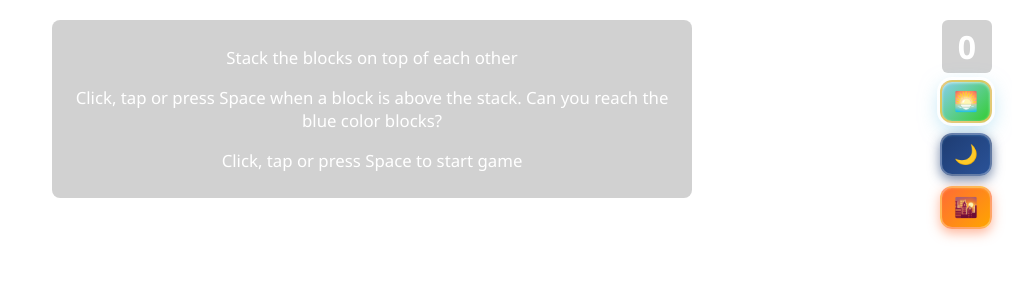
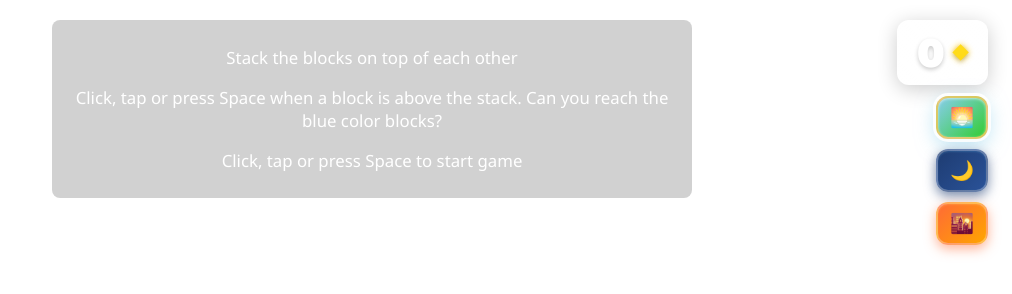
Before and after one commit to maitri-vv/3D-Blockstack, a plain HTML site: page index.html in a window 1280 px wide. Shown: the whole page, without its empty margins (268-1280 px from the left). Drawn offline with nearby package versions, Linux system fonts and the light colour scheme; a script that the page names is missing.

Commit message:
fixed the css of score box

```diff
--- a/index.html
+++ b/index.html
@@ -90,7 +90,7 @@
   <div id="score">0</div>
 
   <!-- Theme Buttons -->
-  <div id="theme-controls" style="position: absolute; top: 80px; right: 20px; z-index: 1000; display: flex; gap: 10px; flex-direction: column;">
+  <div id="theme-controls">
     <button id="theme-default" class="theme-btn active" title="Default Theme">🌅</button>
     <button id="theme-night" class="theme-btn" title="Night Theme">🌙</button>
     <button id="theme-sunset" class="theme-btn" title="Sunset Theme">🌇</button>
--- a/script.js
+++ b/script.js
@@ -430,8 +430,13 @@ function splitBlockAndAddNextOneIfOverlaps() {
     addLayer(nx, nz, top.width, top.depth, dir === "x" ? "z" : "x");
 
     playPlaceSound();
-    if (scoreElement) scoreElement.innerText = `${stack.length - 1} ◆`;
-    addLayer(nextX, nextZ, newWidth, newDepth, nextDirection);
+    if (scoreElement) {
+      scoreElement.innerText = stack.length - 2;
+      scoreElement.classList.add("score-updated");
+      setTimeout(() => {
+        scoreElement.classList.remove("score-updated");
+      }, 400); // Remove class after animation duration
+    }
   } else {
     missedTheSpot();
   }
--- a/style.css
+++ b/style.css
@@ -325,13 +325,43 @@ body {
 #score {
   position: absolute;
   top: clamp(8px, 2.5vh, 20px);
-  right: clamp(8px, 2.5vw, 20px);
-  font-size: clamp(1rem, 3.5vw, 2rem);
-  font-weight: bold;
-  padding: 0.3rem 1rem;
-  background: rgb(0 0 0 / 18%);
-  border-radius: 6px;
+  right: clamp(12px, 2.5vw, 24px);
+  font-family: "Montserrat", sans-serif;
+  font-size: clamp(1.5rem, 4vw, 2.5rem);
+  font-weight: 900;
+  padding: 0.5rem 1.25rem;
+  background: linear-gradient(145deg, rgba(255, 255, 255, 0.25), rgba(255, 255, 255, 0.1));
+  border-radius: 12px;
+  box-shadow: 0 4px 20px rgba(0, 0, 0, 0.2), inset 0 1px 1px rgba(255, 255, 255, 0.3);
+  text-shadow: 0 2px 4px rgba(0, 0, 0, 0.2);
+  backdrop-filter: blur(8px);
+  -webkit-backdrop-filter: blur(8px);
   z-index: 11;
+  display: flex;
+  align-items: center;
+  gap: 0.5rem;
+  transition: transform 0.3s ease, box-shadow 0.3s ease;
+}
+
+/* Add diamond icon after score */
+#score::after {
+  content: '◆';
+  font-size: 0.5em;
+  color: #ffd700;
+  opacity: 0.9;
+  filter: drop-shadow(0 0 3px #ffc700);
+  transform: translateY(-0.1em);
+}
+
+/* Animation for score update */
+@keyframes score-pop {
+  0% { transform: scale(1); color: white; }
+  50% { transform: scale(1.25); color: #ffdd40; }
+  100% { transform: scale(1); color: white; }
+}
+
+.score-updated {
+  animation: score-pop 0.4s cubic-bezier(0.175, 0.885, 0.32, 1.275);
 }
 
 #youtube {
--- a/themes.css
+++ b/themes.css
@@ -180,6 +180,23 @@ body {
   box-shadow: 0 0 0 3px rgba(255, 255, 255, 0.9), 0 6px 20px rgba(255, 107, 53, 0.7), inset 0 1px 3px rgba(255, 200, 100, 0.5);
 }
 
+/* Theme Controls Container */
+#theme-controls {
+  position: absolute;
+  top: clamp(80px, 12vh, 120px); /* Position below the score */
+  right: clamp(12px, 2.5vw, 24px); /* Align with score's right edge */
+  z-index: 1000;
+  display: flex;
+  flex-direction: column;
+  gap: 10px;
+}
+
+@media (max-width: 600px) {
+  #theme-controls {
+    top: clamp(60px, 10vh, 100px);
+  }
+}
+
 /* Responsive adjustments for theme selector */
 @media (max-width: 768px) {
   #theme-selector {
```
